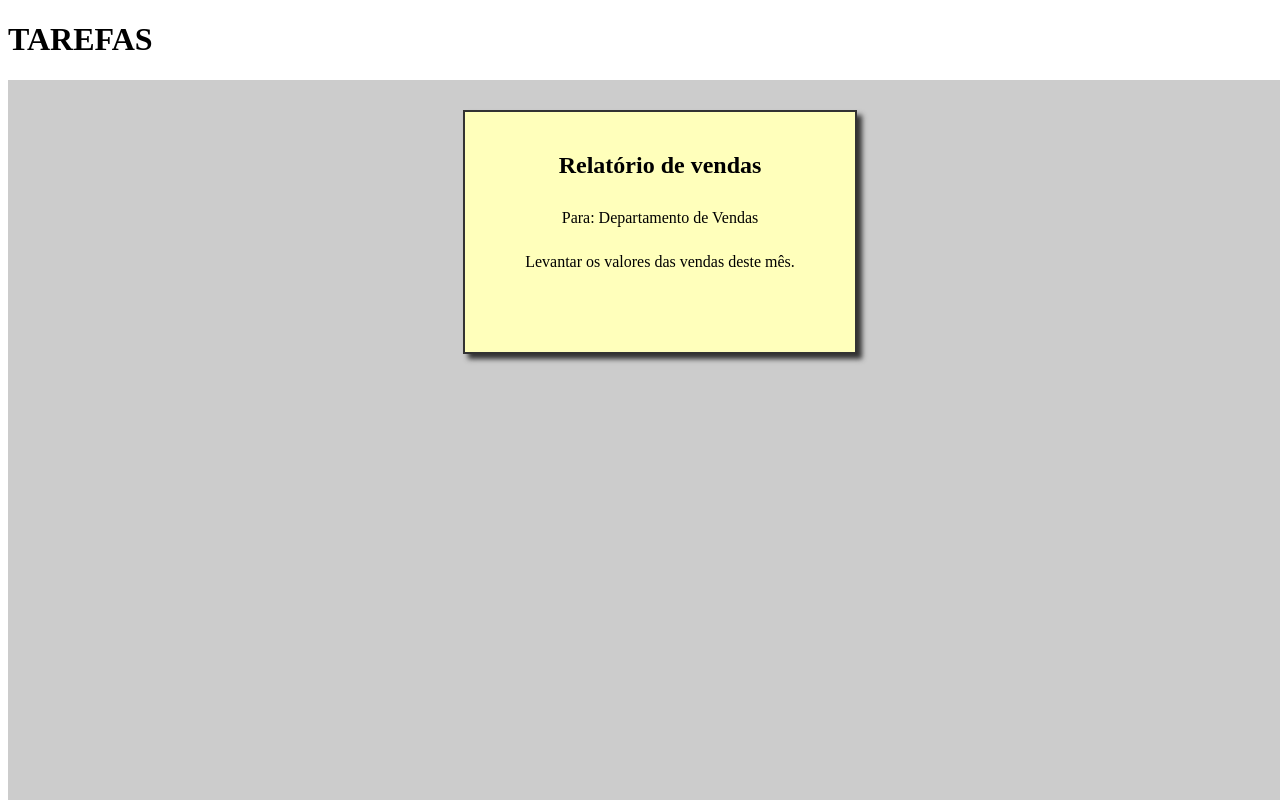
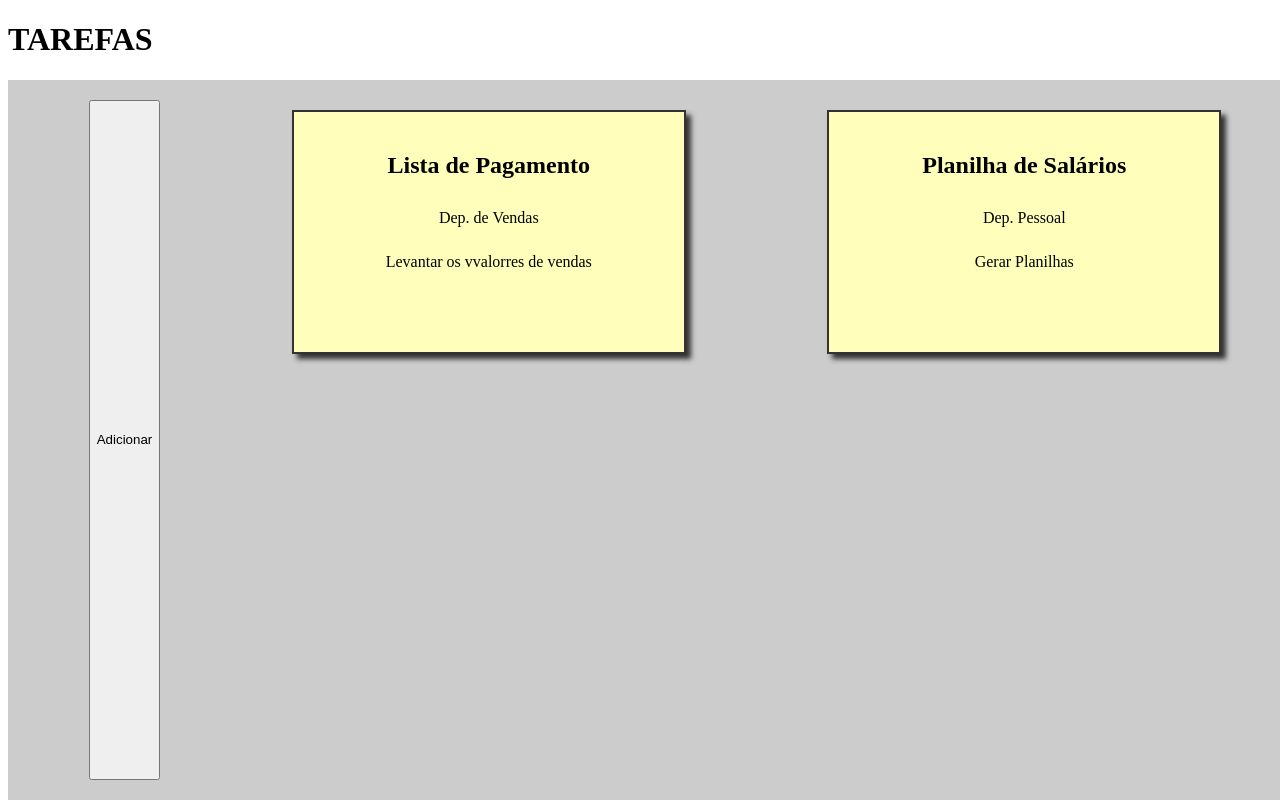
Before and after one commit to 1TDSR-2022/styled-react-app, a React (Create React App) app in the folder rm95355/react-aula7/: page / in a window 1280 px wide. Shown: the top 808 px of the page. Built offline with nearby package versions, Linux system fonts and the light colour scheme.

Commit message:
func add tarefa e form tarefa

```diff
--- a/rm95355/react-aula7/src/components/ListaTarefas/ListaTarefas.jsx
+++ b/rm95355/react-aula7/src/components/ListaTarefas/ListaTarefas.jsx
@@ -7,23 +7,51 @@ export default function ListaTarefas() {
 
     const [tarefa, setTarefa] = useState([
       {
-      "Título" : "Lista de Pagamento",
-      "Setor" : "Dep. de Vendas",
-      "Descricao" : "Levantar os valores de vendas"
-    },
+        "titulo" : "Lista de Pagamento",
+        "setor" : "Dep. de Vendas",
+        "descricao":"Levantar os vvalorres de vendas"
+      }
+      ,
       {
-      "Título" : "Planilha de Salários",
-      "Setor" : "Dep. Pessoal",
-      "Descricao" : "Gerar Planilhas"
+        "titulo" : "Planilha de Salários",
+        "setor" : "Dep. Pessoal",
+        "descricao":"Gerar Planilhas"
       }
     ])
 
+
+    const addTarefa = () => {
+
+      //CRIANDO O OBJETO PARA SER ADD NA LISTA
+      const novaTarefa =
+      {
+        "titulo" : "Planilha de Notas",
+        "setor" : "Dep. Graduação",
+        "descricao":"Lançar Notas"
+      }
+
+      //ADD O OBJ AO STATE
+      setTarefa([...tarefa, novaTarefa])
+    }
+
     return (
+      <DivLista>
 
-    <DivLista>
+      {/* CRIANDO UM DISPARADOR DA FUNC addTarefa */}
+      <button onClick={addTarefa}>Adicionar</button>
+
+        {tarefa.map((tar,i)=>
           <Tarefa
+            key={i}
+            //Enviando apenas o objeto
+            tarefa={tar}
+            //Enviando os atributos separados
+            // titulo={tar.titulo}
+            // setor={tar.setor}
+            // descricao={tar.descricao}
+          />
+        )}
 
-        />
       </DivLista>
     )
 }
--- a/rm95355/react-aula7/src/components/Tarefas/Tarefa.jsx
+++ b/rm95355/react-aula7/src/components/Tarefas/Tarefa.jsx
@@ -7,9 +7,9 @@ export default function Tarefa(props) {
 
   return (
     <DivTarefa>
-      <h2>Relatório de vendas</h2>
-      <p>Para: Departamento de Vendas</p>
-      <p>Levantar os valores das vendas deste mês.</p>
+      <h2>{props.tarefa.titulo}</h2>
+      <p>{props.tarefa.setor}</p>
+      <p>{props.tarefa.descricao}</p>
     </DivTarefa>
   )
 }
```
Also changed, not shown: rm95355/react-aula7/src/components/FormTarefa/FormTarefa.jsx (added, +25 -0 lines). Lines whose indentation alone changed are shown as unchanged.
